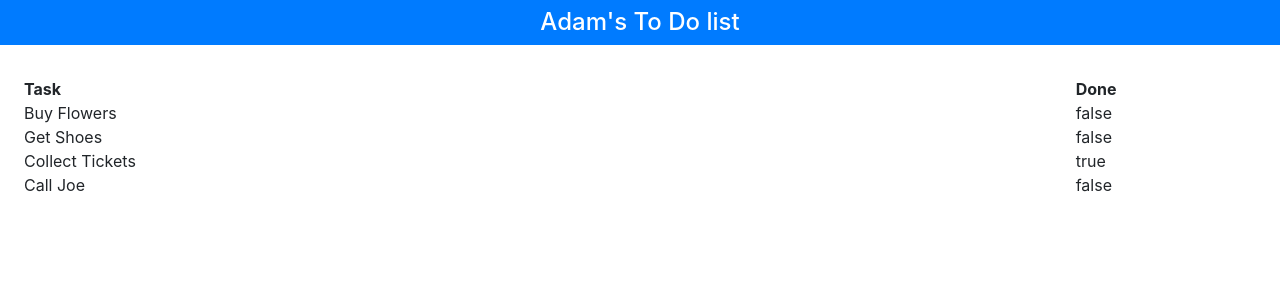
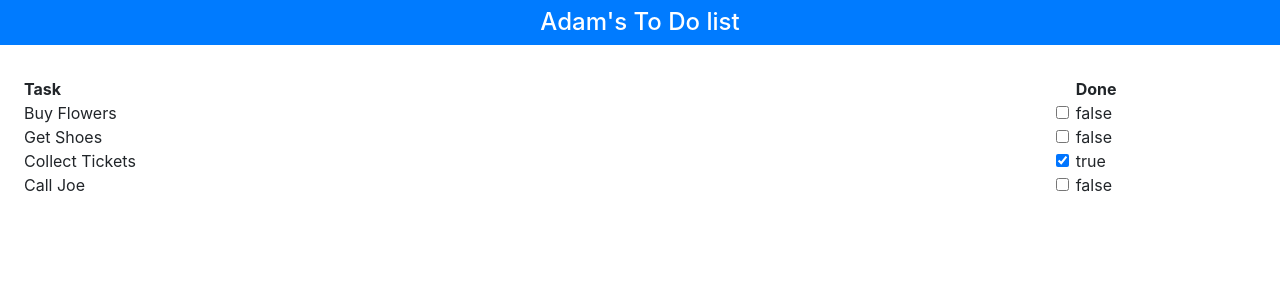
Before and after one commit to pankaj073/vuejs_todo, a Vue app: page / in a window 1280 px wide. Shown: the top 300 px of the page. Built offline with nearby package versions, Linux system fonts and the light colour scheme.

Commit message:
Added a checkbox for done and the two way data binding works

```diff
--- a/src/App.vue
+++ b/src/App.vue
@@ -10,7 +10,10 @@
       </div>
       <div class="row" v-for="t in tasks" v-bind:key="t.action">
         <div class="col">{{t.action}}</div>
-        <div class="col-2">{{t.done}}</div>
+        <div class="col-2">
+          <input type="checkbox" v-model="t.done" class="form-check-input">
+          {{t.done}}
+        </div>
       </div>
     </div>
   </div>
```
Also changed, not shown: 1 other file (tests, documents, lock files or other folders).
